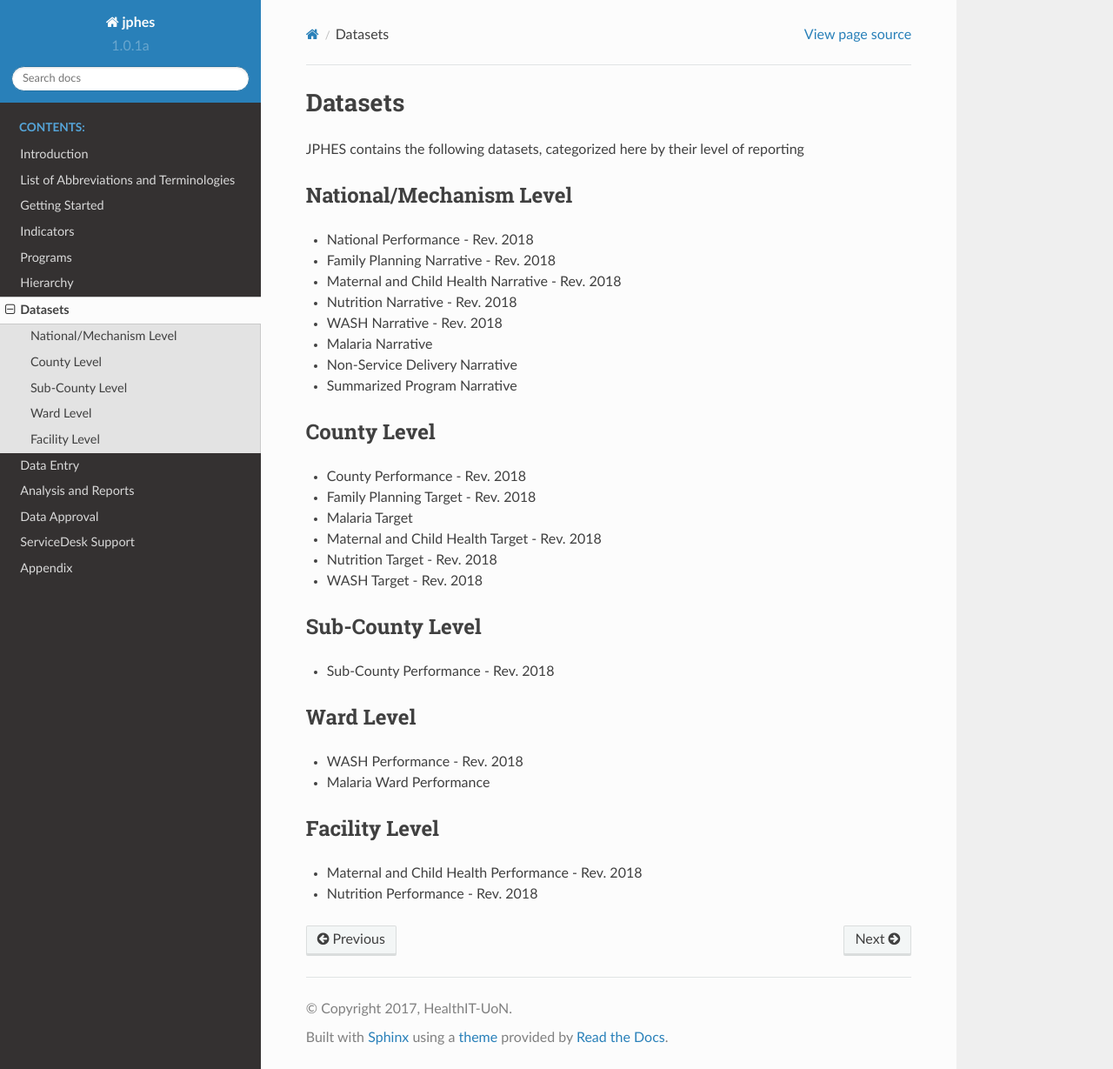
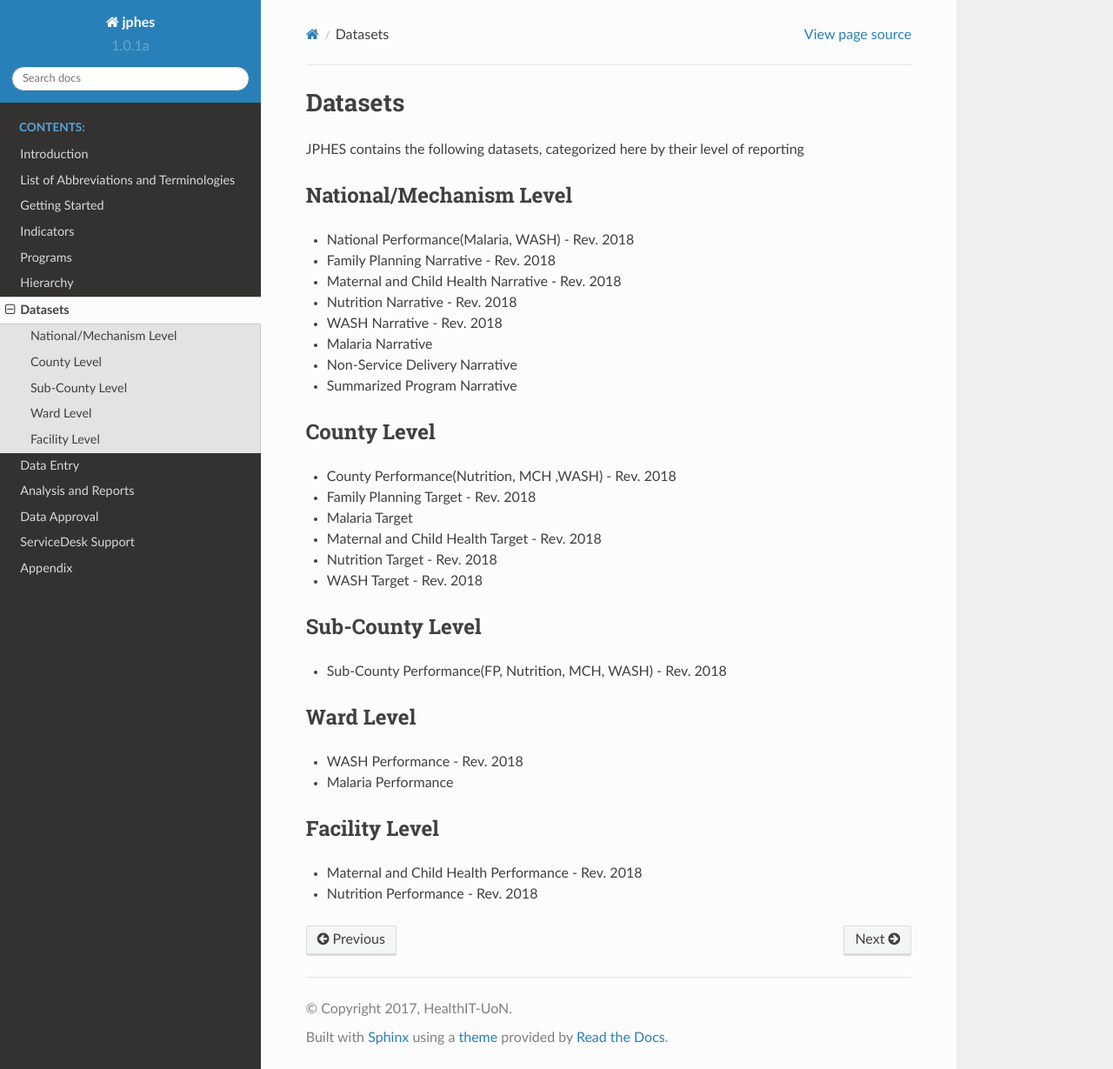
Before and after one commit to uonafya/jphes-docs, a Sphinx documentation site: the page built from source/datasets.rst, in a window 1280 px wide and 1229 px high. Shown: the whole window at 87% size. Built offline with Sphinx 7.4.7 and the Read the Docs theme 2.0.0, drawn with Linux system fonts in a browser that asks for light colours.

Commit message:
Update datasets.rst

```diff
--- a/source/datasets.rst
+++ b/source/datasets.rst
@@ -4,7 +4,7 @@ JPHES contains the following datasets, categorized here by their level of report
 
 National/Mechanism Level
 --------------------------
-* National Performance - Rev. 2018
+* National Performance(Malaria, WASH) - Rev. 2018
 * Family Planning Narrative - Rev. 2018
 * Maternal and Child Health Narrative - Rev. 2018
 * Nutrition Narrative - Rev. 2018
@@ -15,7 +15,7 @@ National/Mechanism Level
 
 County Level
 -------------
-* County Performance  - Rev. 2018
+* County Performance(Nutrition, MCH ,WASH)  - Rev. 2018
 * Family Planning  Target - Rev. 2018
 * Malaria Target
 * Maternal and Child Health Target - Rev. 2018
@@ -24,12 +24,12 @@ County Level
 
 Sub-County Level
 -----------------
-* Sub-County Performance - Rev. 2018
+* Sub-County Performance(FP, Nutrition, MCH, WASH) - Rev. 2018
 
 Ward Level
 ----------
 * WASH Performance - Rev. 2018
-* Malaria Ward Performance
+* Malaria Performance
 
 Facility Level
 --------------
```
